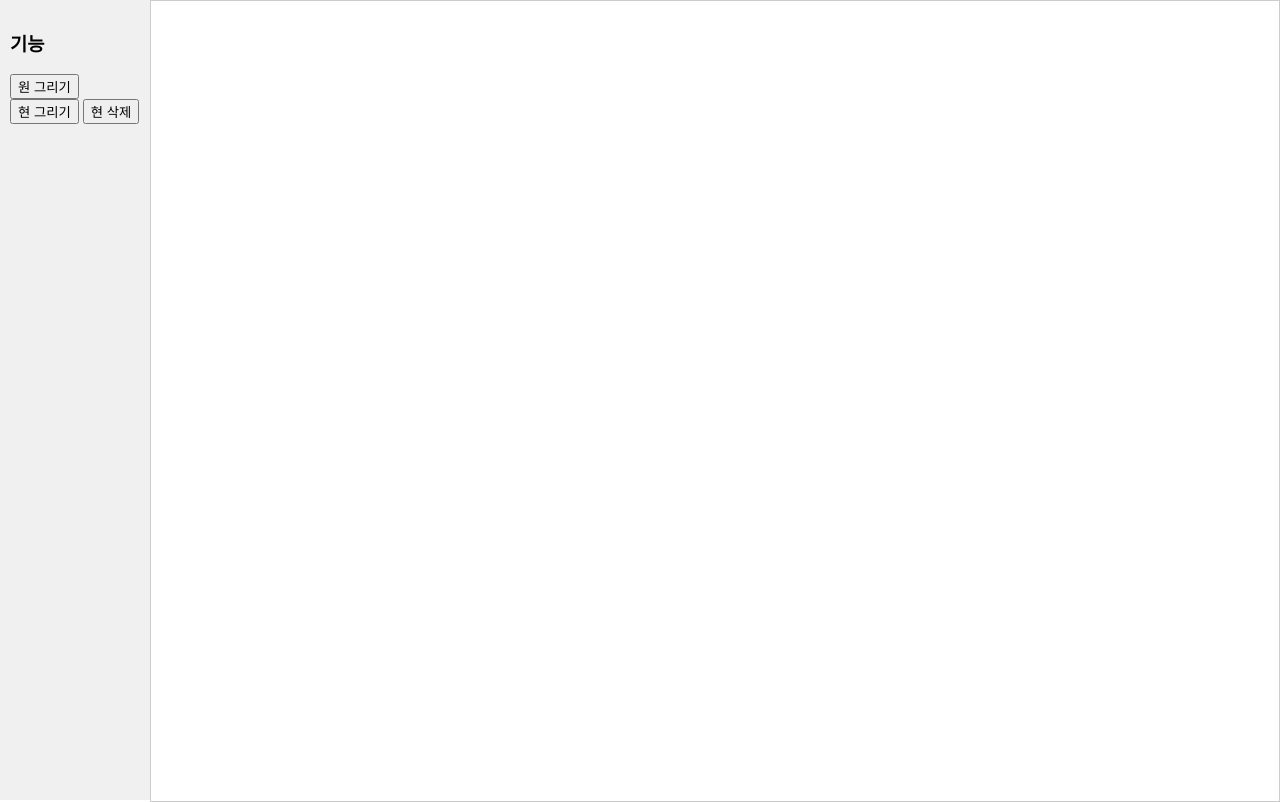
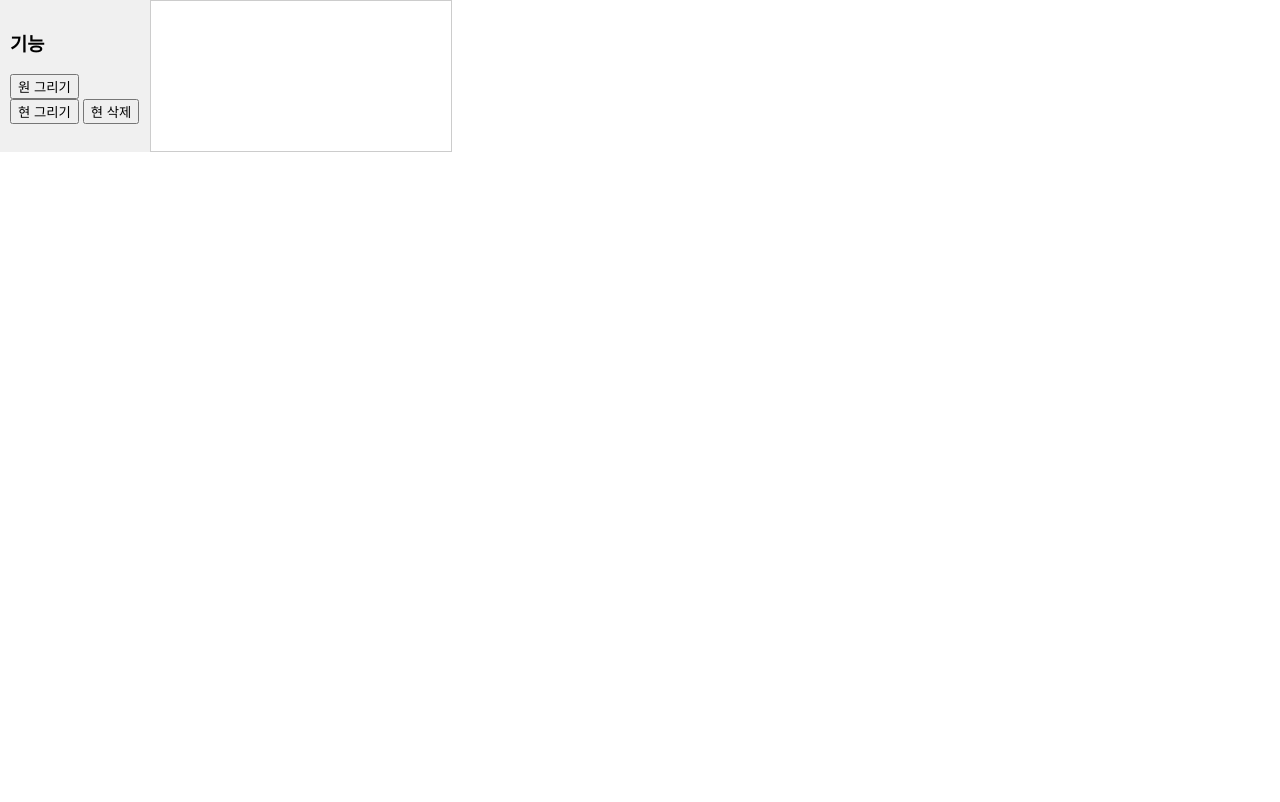
Before and after one commit to ppakkoo1-ux/geometryapp, a plain HTML site: page index.html in a window 1280 px wide. Drawn offline with Linux system fonts and the light colour scheme; files whose address does not match are found by name.

Commit message:
Update index.html

```diff
--- a/index.html
+++ b/index.html
@@ -4,11 +4,8 @@
   <meta charset="UTF-8">
   <title>원주각 학습 도구</title>
   <style>
-    html, body {
+    body {
       margin: 0;
-      height: 100%;   /* 전체 높이 사용 */
-    }
-    body {
       display: flex;
     }
     #sidebar {
@@ -18,10 +15,8 @@
       box-sizing: border-box;
     }
     #board {
-      flex: 1;
       border: 1px solid #ccc;
       display: block;
-      height: 100%;   /* 화면 세로를 전부 채움 */
     }
   </style>
 </head>
```
